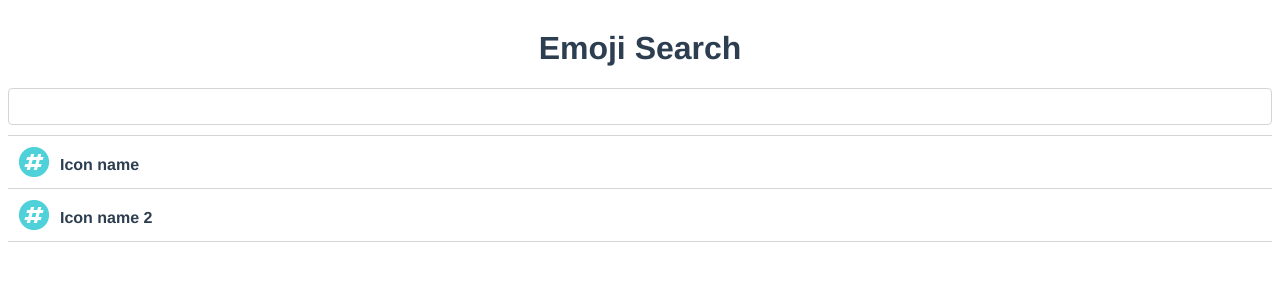
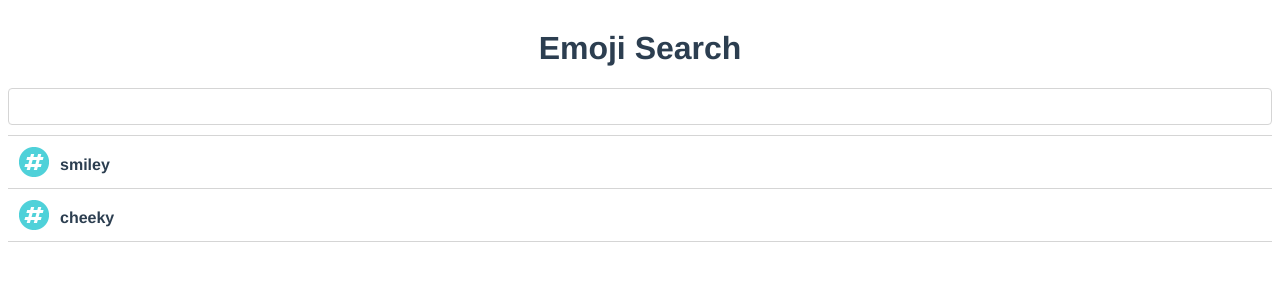
Before and after one commit to ddieppa/emoji-search, a Vue app: page / in a window 1280 px wide. Shown: the top 300 px of the page. Built offline with nearby package versions, Linux system fonts and the light colour scheme.

Commit message:
refactor: add ResultRow component

```diff
--- a/src/App.vue
+++ b/src/App.vue
@@ -2,7 +2,9 @@
   <div id="app">
     <Header/>
     <SearchBar v-on:change="handleSearch" />
-    <SearchResults/>
+    <SearchResults
+      :listOfEmoji="listOfEmoji"
+     />
   </div>
 </template>
 
@@ -13,6 +15,22 @@ import SearchResults from './components/SearchResults.vue'
 
 export default {
   name: 'app',
+  data() {
+    return {
+      listOfEmoji: [
+        {
+          title: 'smiley',
+          symbol: '😀',
+          description: 'smiley face'
+        },
+        {
+          title: 'cheeky',
+          symbol: '😛',
+          description: 'Tongue Face'
+        },
+      ]
+    }
+  },
   components: {
     Header,
     SearchBar,
--- /dev/null
+++ b/src/components/ResultRow.vue
@@ -0,0 +1,46 @@
+<template>
+    <div class="result-item">
+        <img
+            src="../assets/0023.png"
+            :alt="title"
+        />
+        <span class="title">{{ title }}</span>
+    </div>
+</template>
+
+<script>
+export default {
+    name: 'ResultRow',
+    props: ['title', 'symbol', 'description'],
+}
+</script>
+
+<style scoped>
+
+div.result-item {
+    position: relative;
+    padding: 10px 0;
+    width: 100%;
+    border-bottom: 1px solid #d5d5d5;
+    cursor: pointer;
+    height: 32px;
+}
+
+div.result-item:hover {
+    background-color: #eee;
+}
+
+div.result-item img {
+    width: 32px;
+    height: 32px;
+    position: relative;
+    padding: 0 10px;
+}
+
+div.result-item span.title {
+    position: relative;
+    font-weight: bold;
+    top: -8px;
+}
+
+</style>
--- a/src/components/SearchResults.vue
+++ b/src/components/SearchResults.vue
@@ -1,54 +1,28 @@
 <template>
     <div id="search-results">
-        <div class="result-item">
-            <img
-                src="../assets/0023.png"
-                alt="Icon"
-            />
-            <span class="title">Icon name</span>
-        </div>
-        <div class="result-item">
-            <img
-                src="../assets/0023.png"
-                alt="Icon"
-            />
-            <span class="title">Icon name 2</span>
-        </div>
+        <ResultRow
+            v-for="emoji in listOfEmoji"
+            :key="emoji.symbol"
+            :title="emoji.title"
+            :symbol="emoji.symbol"
+            :description="emoji.description"
+        />
     </div>
 </template>
 
 <script>
+import ResultRow from './ResultRow.vue'
+
 export default {
     name: 'SearchResults',
+    props: ['listOfEmoji'],
+    components: {
+        ResultRow,
+    }
 }
 </script>
 
 <style>
 
-#search-results div.result-item {
-    position: relative;
-    padding: 10px 0;
-    width: 100%;
-    border-bottom: 1px solid #d5d5d5;
-    cursor: pointer;
-    height: 32px;
-}
-
-#search-results div.result-item:hover {
-    background-color: #eee;
-}
-
-div.result-item img {
-    width: 32px;
-    height: 32px;
-    position: relative;
-    padding: 0 10px;
-}
-
-div.result-item span.title {
-    position: relative;
-    font-weight: bold;
-    top: -8px;
-}
 
 </style>
```
